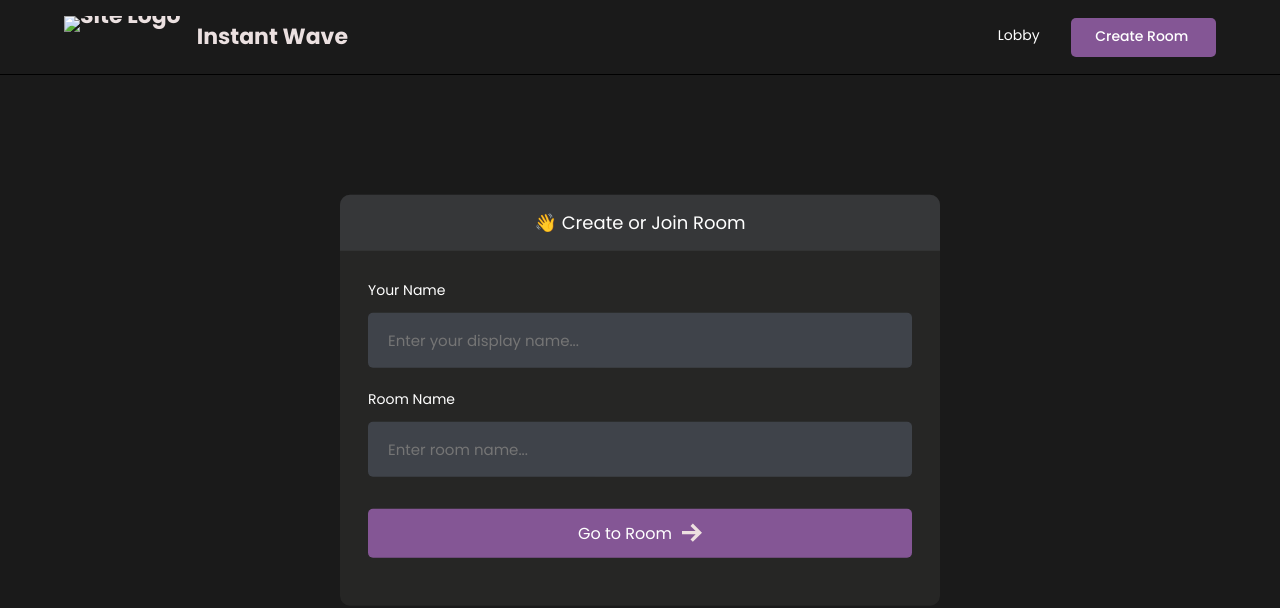
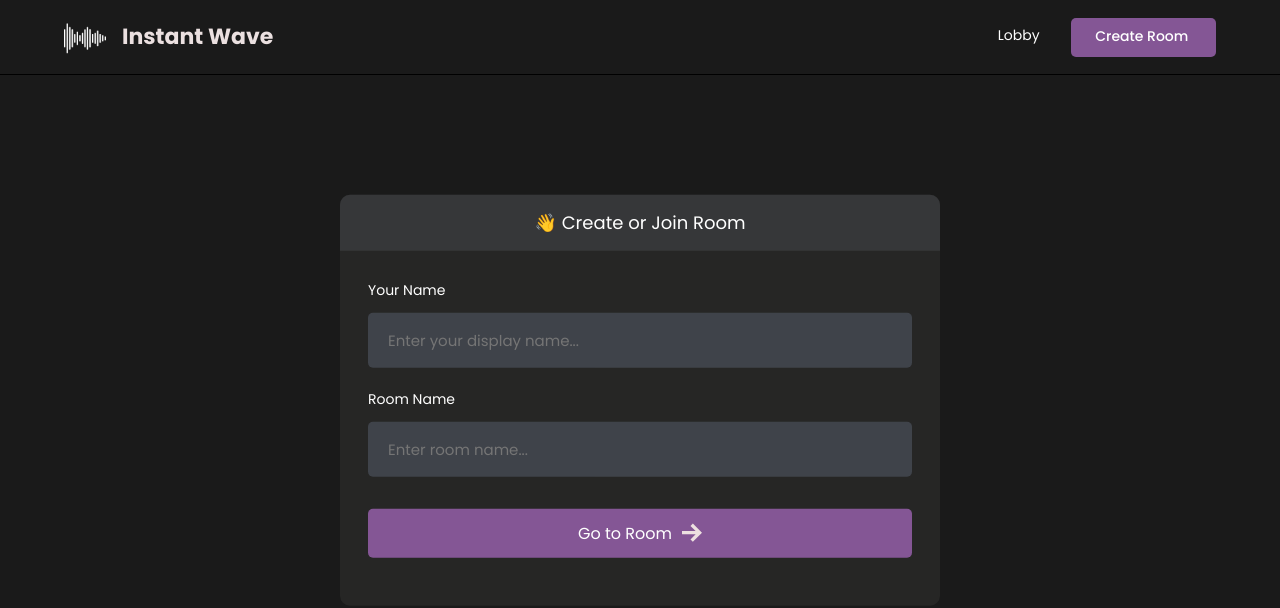
Before and after one commit to DurgaSainath189/InstantWave, a plain HTML site: page index.html in a window 1280 px wide. Drawn offline with Linux system fonts and the light colour scheme.

Commit message:
changed logo

```diff
--- a/index.html
+++ b/index.html
@@ -17,7 +17,7 @@
         <div class="nav--list">
             <a href="index.html" />
             <h3 id="logo">
-                <img src="./images/logo.png" alt="Site Logo">
+                <img src="./images/OnlyLogo.png" alt="Site Logo">
                 <span>Instant Wave</span>
             </h3>
             </a>
```
